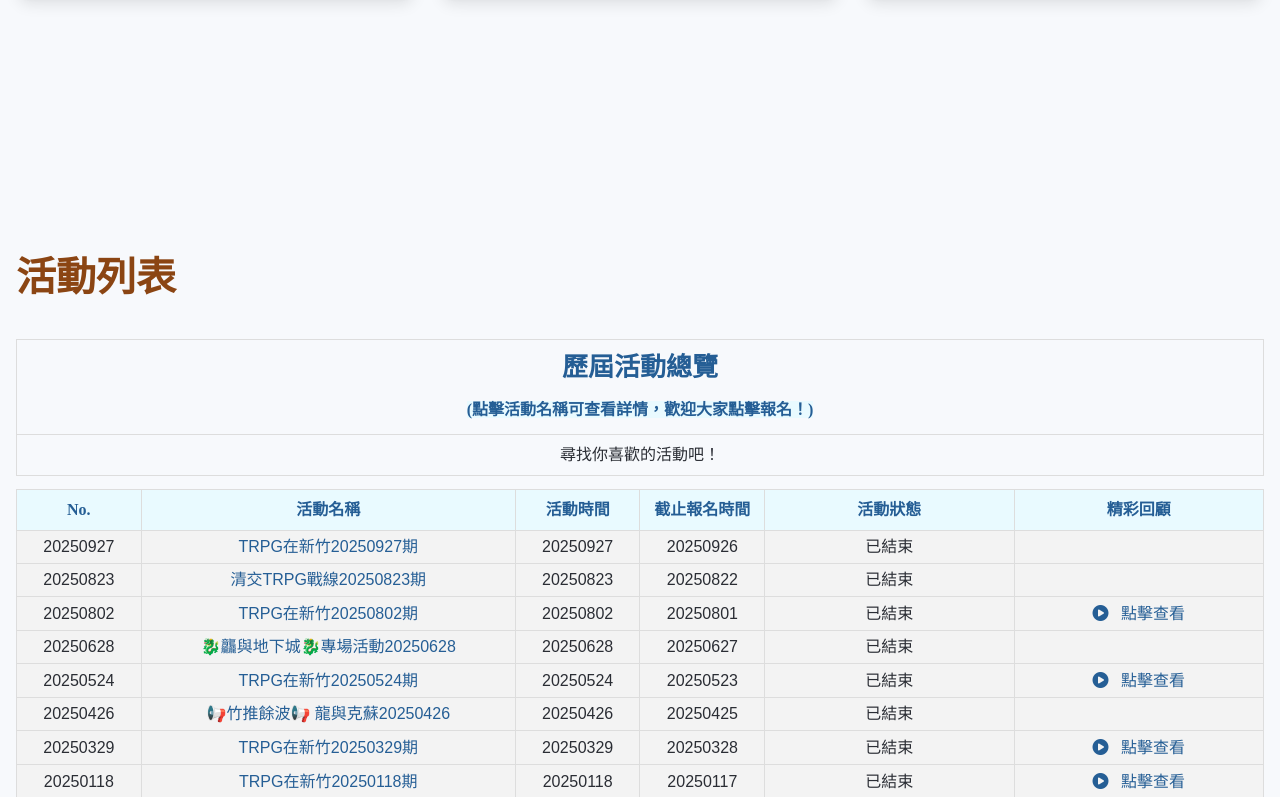
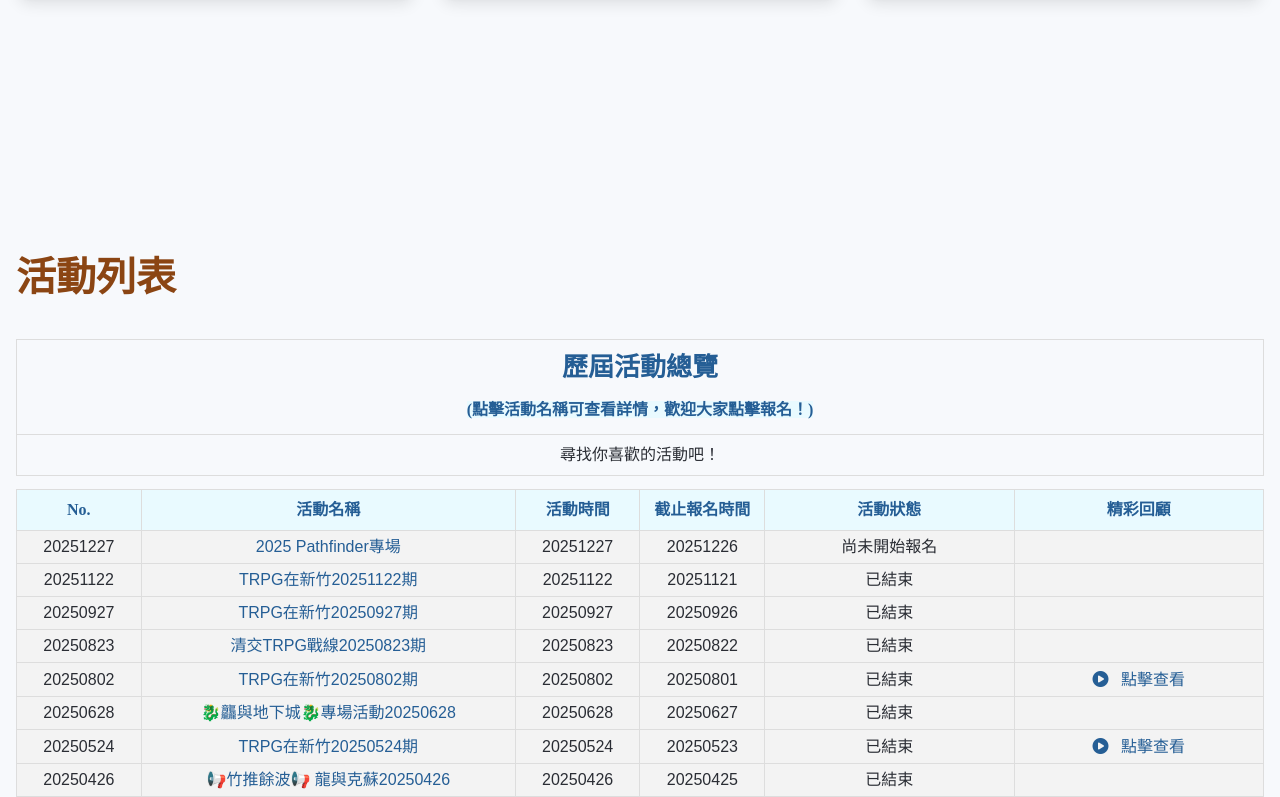
Before and after one commit to angel-827/TRPGInHSINCHU, a plain HTML site: page index.html in a window 1280 px wide. Shown: the part 838-1635 px from the top of the page. Drawn offline with nearby package versions, Linux system fonts and the light colour scheme.

Commit message:
Update index.html
add 20251122 activity

```diff
--- a/index.html
+++ b/index.html
@@ -330,7 +330,7 @@
 			<div class="grid grid-cols-1 md:grid-cols-3 gap-6">
 				<!-- 活动卡片2 -->
 				<div class="acg-card group">
-					<img src="image/Activity/竹推宣傳圖20250927.jpg" alt="TRPG在新竹" class="w-full h-100 object-cover">
+					<img src="image/Activity/竹推宣傳圖20251122.jpg" alt="TRPG在新竹" class="w-full h-100 object-cover">
 					<div class="acg-card-overlay">
 						<span class="text-accent font-bold mb-2" data-lang-key="event-tag-popular">熱門</span>
 						<h4 class="text-2xl font-bold text-white mb-2" data-lang-key="event-1-title">TRPG在新竹</h4>
@@ -339,9 +339,9 @@
 						</p>
 						<div class="flex justify-between items-center">
 							<span class="text-white/70 flex items-center">
-								<i class="fa fa-calendar mr-2"></i> 2025-09-27
+								<i class="fa fa-calendar mr-2"></i> 2025-11-22
 							</span>
-							<button onclick="window.location.href='https://trpgbamboo.kktix.cc/events/trpgbamboo011'" class="bg-primary/80 hover:bg-primary text-white px-4 py-2 rounded-full text-sm transition-colors">
+							<button onclick="window.location.href='https://trpgbamboo.kktix.cc/events/trpgbamboo012'" class="bg-primary/80 hover:bg-primary text-white px-4 py-2 rounded-full text-sm transition-colors">
 								<span data-lang-key="event-register">立即報名</span>
 							</button>
 						</div>
@@ -419,6 +419,22 @@
 						  </tr>
 						</thead>
 						<tbody>
+						  <tr>
+							<td width="10%" class="btbg2 font-center">20251227</td>
+							<td width="30%" class="btbg2 font-center"><a href="https://trpgbamboo.kktix.cc/events/trpgbamboo011">2025 Pathfinder專場</a></td>
+							<td width="10%" class="btbg2 font-center">20251227</td>
+							<td width="10%" class="btbg2 font-center">20251226</td>
+							<td width="20%" class="btbg2 font-center">尚未開始報名</td>
+							<td width="20%" class="btbg2 font-center">&nbsp;</td>
+						  </tr>
+						 <tr>
+							<td width="10%" class="btbg2 font-center">20251122</td>
+							<td width="30%" class="btbg2 font-center"><a href="https://trpgbamboo.kktix.cc/events/trpgbamboo012">TRPG在新竹20251122期</a></td>
+							<td width="10%" class="btbg2 font-center">20251122</td>
+							<td width="10%" class="btbg2 font-center">20251121</td>
+							<td width="20%" class="btbg2 font-center">已結束</td>
+							<td width="20%" class="btbg2 font-center">&nbsp;</td>
+						  </tr>
 						  <tr>
 							<td width="10%" class="btbg2 font-center">20250927</td>
 							<td width="30%" class="btbg2 font-center"><a href="https://trpgbamboo.kktix.cc/events/trpgbamboo011">TRPG在新竹20250927期</a></td>
```
